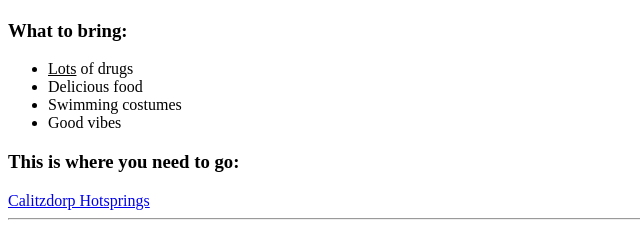
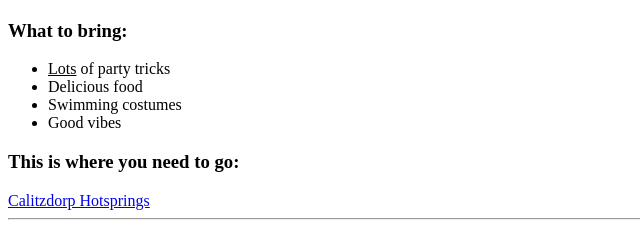
Before and after one commit to BushKnife/html-portfolio, a plain HTML site: page public/birthday-invite.html in a window 1280 px wide. Shown: the part 430-655 px from the top of the page, 0-640 px from the left. Drawn offline with Linux system fonts and the light colour scheme.

Commit message:
Add files via upload

```diff
--- a/public/birthday-invite.html
+++ b/public/birthday-invite.html
@@ -15,7 +15,7 @@
     <h3>What to bring:</h3>
 
     <ul>
-        <li><u>Lots</u> of drugs</li>
+        <li><u>Lots</u> of party tricks</li>
         <li>Delicious food</li>
         <li>Swimming costumes</li>
         <li>Good vibes</li>
```
